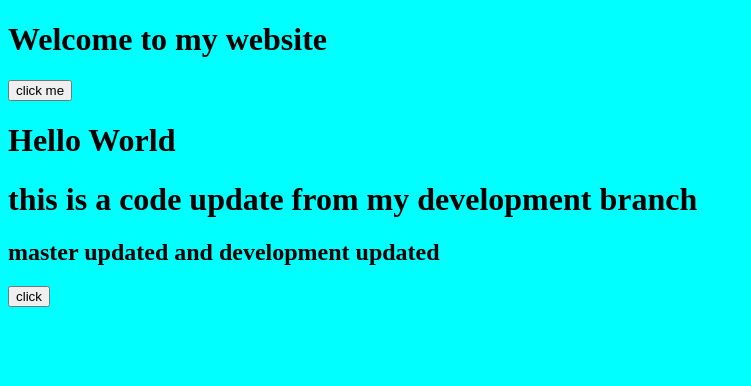
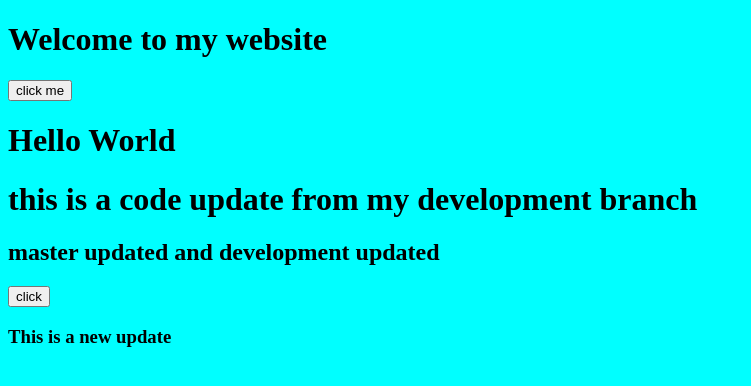
Before and after one commit to LInAlles/My-first-Github-Project, a plain HTML site: page index.html in a window 1280 px wide. Shown: the whole page, without its empty margins (0-751 px from the left). Drawn offline with Linux system fonts and the light colour scheme.

Commit message:
Update index.html

```diff
--- a/index.html
+++ b/index.html
@@ -15,6 +15,7 @@
 
     <h2>master updated and development updated</h2>
     <button>click</button>
+    <h3> This is a new update</h3>
     <script src="main.js"></script>
 </body>
 </html>
```
